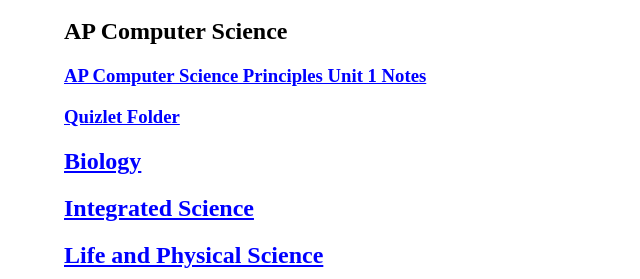
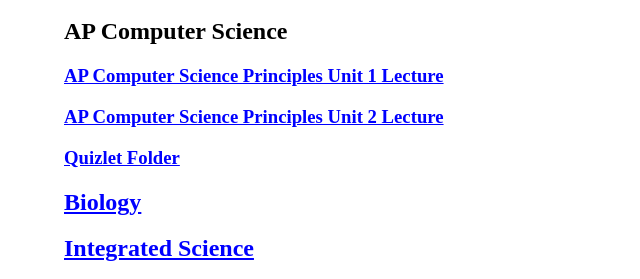
Before and after one commit to Noah-H3467/projectnoshedu, a plain HTML site: page courses.html in a window 1280 px wide. Shown: the part 120-399 px from the top of the page, without its empty margins (59-699 px from the left). Drawn offline with Linux system fonts and the light colour scheme.

Commit message:
link to u2 lecture

```diff
--- a/courses.html
+++ b/courses.html
@@ -12,7 +12,8 @@
       <h1>Course Directory - Study Guides</h1>
         <h1>Science, Technology, and Engineering<h1>
           <h2>AP Computer Science</h2>
-            <a href="https://docs.google.com/document/d/1tdy8MksnQNMJP5IYIDNG9YjcJxSk4QmXxEjSFal52D0"><h3>AP Computer Science Principles Unit 1 Notes</h3></a>
+            <a href="https://docs.google.com/document/d/1tdy8MksnQNMJP5IYIDNG9YjcJxSk4QmXxEjSFal52D0"><h3>AP Computer Science Principles Unit 1 Lecture</h3></a>
+            <a href="https://docs.google.com/document/d/1LxdiiE1zZr9t7-KTRzTP_eunw0_FGTnhsyR_ULUvb7M"><h3>AP Computer Science Principles Unit 2 Lecture</h3>
             <a href="https://quizlet.com/user/walrusoopdedede/folders/ap-computer-science"><h3>Quizlet Folder</h3></a>
           <a href="https://quizlet.com/user/walrusoopdedede/folders/honors-biology"><h2>Biology</h2></a>
           <a href="https://quizlet.com/user/walrusoopdedede/folders/honors-integrated-science"><h2>Integrated Science</h2></a>
```
